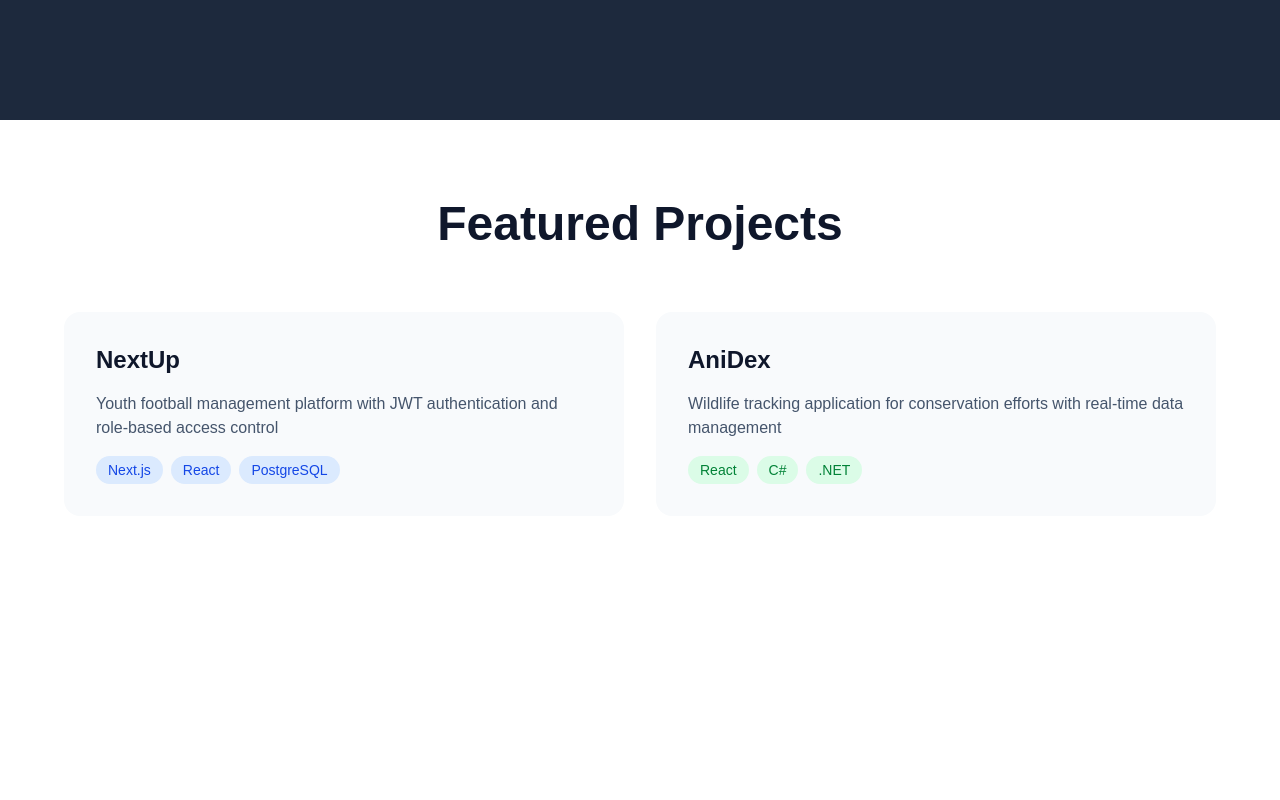
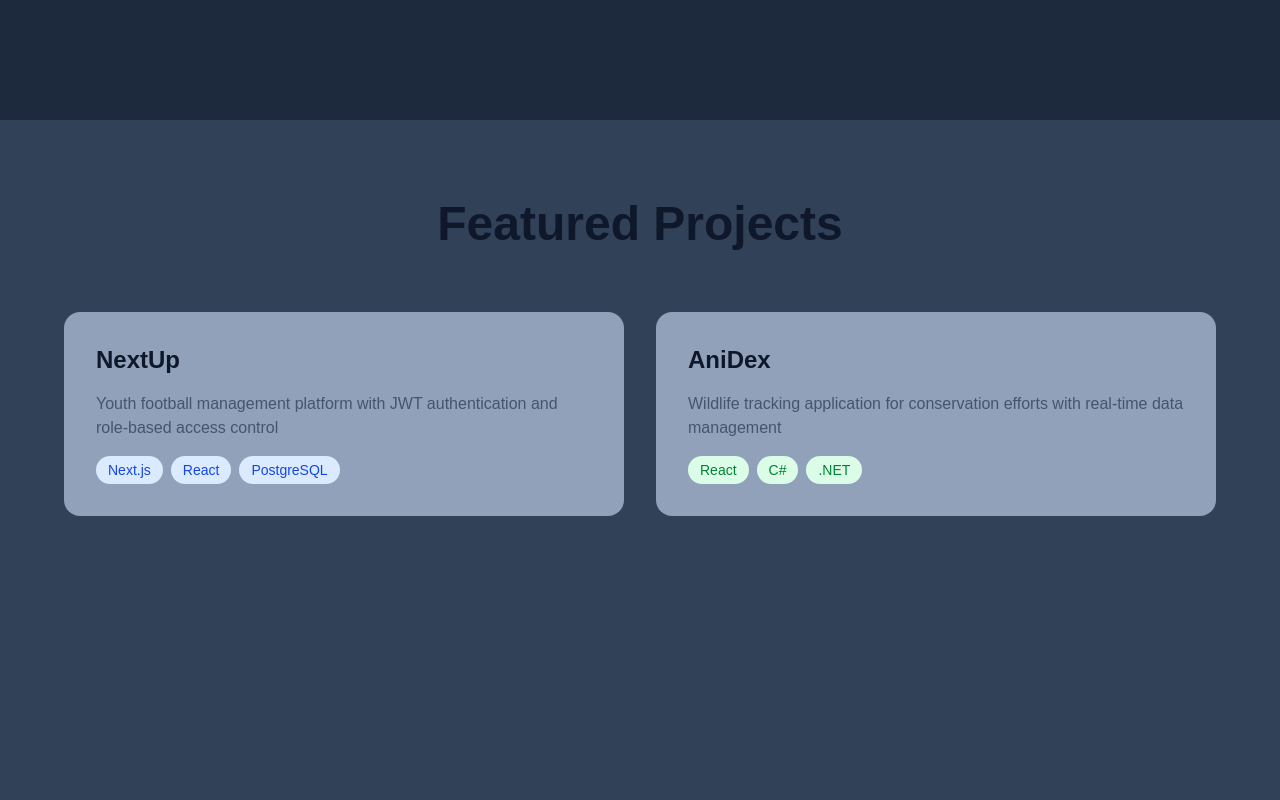
Before and after one commit to dylanjohnson131/dylanjohnson, a Next.js app: page / in a window 1280 px wide. Shown: the part 1480-2280 px from the top of the page. Built offline with nearby package versions, Linux system fonts and the light colour scheme.

Commit message:
Animated proj cards, cards now clickable links

```diff
--- a/src/app/page.js
+++ b/src/app/page.js
@@ -2,6 +2,7 @@
 
 import { motion, useScroll, useTransform } from "framer-motion";
 import { useRef } from "react";
+import { Link } from 'next/link';
 
 const skills = [
   { name: "React", icon: "https://cdn.simpleicons.org/react" },
@@ -145,7 +146,7 @@ export default function Home() {
       </section>
 
       {/* Projects Section - Fades in on scroll */}
-      <section className="min-h-screen bg-white py-20 px-4">
+      <section className="min-h-screen bg-slate-700 py-20 px-4">
         <div className="max-w-6xl mx-auto">
           <motion.h2
             initial={{ opacity: 0, y: 50 }}
@@ -159,12 +160,15 @@ export default function Home() {
 
           <div className="grid md:grid-cols-2 gap-8">
             {/* Project Card 1 - NextUp */}
-            <motion.div
+            <motion.a
+              href="https://github.com/dylanjohnson131/NextUp-Frontend"
+              target="_blank"
+              rel="noopener noreferrer"
               initial={{ opacity: 0, y: 50 }}
               whileInView={{ opacity: 1, y: 0 }}
               transition={{ duration: 0.6, delay: 0.1 }}
               viewport={{ once: true, amount: 0.3 }}
-              className="bg-slate-50 rounded-2xl p-8 hover:shadow-xl transition-shadow"
+              className="bg-slate-400 rounded-2xl p-8 hover:shadow-xl transition-shadow block cursor-pointer hover:scale-105 transition-transform"
             >
               <h3 className="text-2xl font-bold text-slate-900 mb-4">NextUp</h3>
               <p className="text-slate-600 mb-4">
@@ -182,17 +186,21 @@ export default function Home() {
                   PostgreSQL
                 </span>
               </div>
-            </motion.div>
+            </motion.a>
 
             {/* Project Card 2 - AniDex */}
-            <motion.div
+            <motion.a
+              href="https://github.com/dylanjohnson131/AniDex-FrontEnd-Capstone-Project"
+              target="_blank"
+              rel="noopener noreferrer"
               initial={{ opacity: 0, y: 50 }}
               whileInView={{ opacity: 1, y: 0 }}
               transition={{ duration: 0.6, delay: 0.2 }}
               viewport={{ once: true, amount: 0.3 }}
-              className="bg-slate-50 rounded-2xl p-8 hover:shadow-xl transition-shadow"
+              className="bg-slate-400 rounded-2xl p-8 hover:shadow-xl transition-shadow block cursor-pointer hover:scale-105 transition-transform"
             >
               <h3 className="text-2xl font-bold text-slate-900 mb-4">AniDex</h3>
+
               <p className="text-slate-600 mb-4">
                 Wildlife tracking application for conservation efforts with
                 real-time data management
@@ -208,7 +216,7 @@ export default function Home() {
                   .NET
                 </span>
               </div>
-            </motion.div>
+            </motion.a>
           </div>
         </div>
       </section>
@@ -225,7 +233,6 @@ export default function Home() {
           Skills
         </motion.h2>
 
-        {/* Carousel Container - We'll build this in Step 3 */}
         {/* Carousel Container */}
         <div className="w-full overflow-x-hidden overflow-y-visible relative pb-12">
           <motion.div
```
